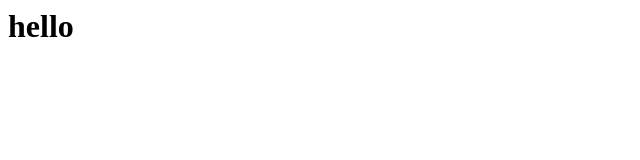
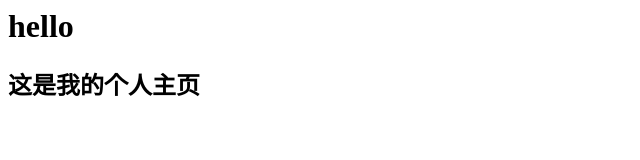
Before and after one commit to opponent01/hqx.github.io, a plain HTML site: page index.html in a window 1280 px wide. Shown: the whole page, without its empty margins (0-640 px from the left). Drawn offline with Linux system fonts and the light colour scheme.

Commit message:
Update index.html

```diff
--- a/index.html
+++ b/index.html
@@ -4,6 +4,9 @@
       <h1>
         hello
         </h1>
+      <h2>
+        这是我的个人主页
+        </h2>
       </body>
     </head>
 </html>
```
